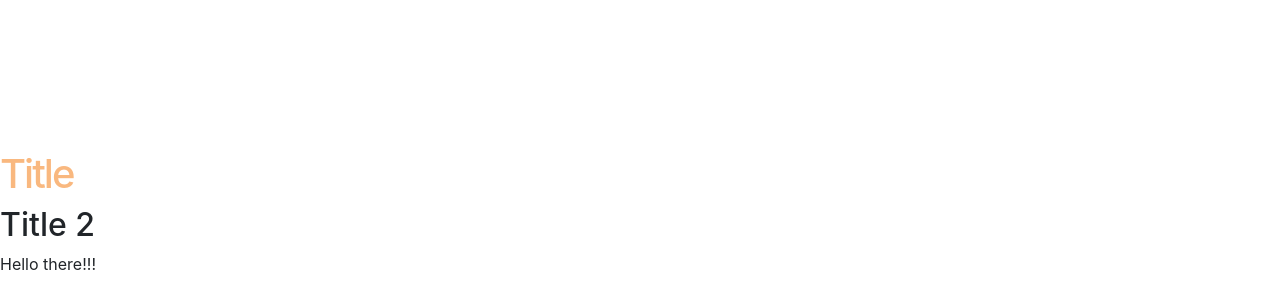
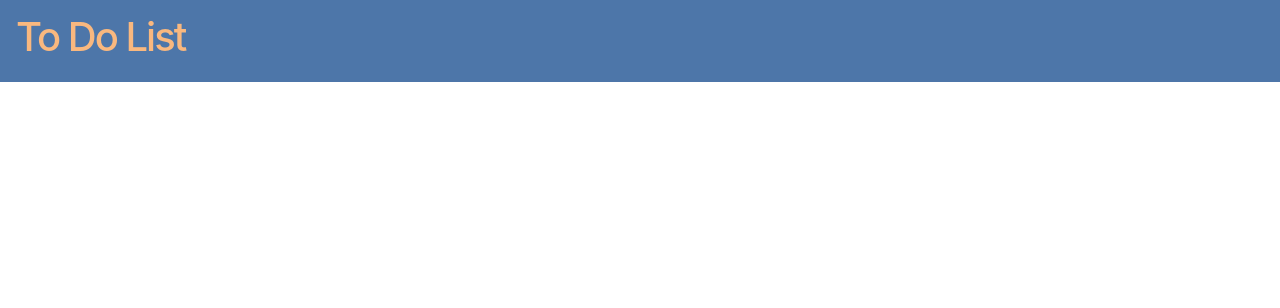
Before and after one commit to dorarad17/todo-app-frontend, a React (Create React App) app: page / in a window 1280 px wide. Shown: the top 308 px of the page. Built offline with nearby package versions, Linux system fonts and the light colour scheme.

Commit message:
added nav component and is working

```diff
--- a/src/App.js
+++ b/src/App.js
@@ -2,14 +2,13 @@ import React from "react";
 import logo from "./logo.svg";
 import "./App.css";
 
-import Header from "./Header";
+import Nav from "./Nav";
 
 class App extends React.Component {
 	render() {
 		return (
 			<div>
-				<Header />
-				<p>Hello there!!!</p>
+				<Nav />
 			</div>
 		);
 	}
--- a/src/Header.js
+++ /dev/null
@@ -1,15 +0,0 @@
-import React from 'react';
-
-
-class Header extends React.Component {
-  render() {
-    return (
-    <div>
-      <h1>Title</h1>
-      <h2>Title 2</h2>
-    </div>
-    );
-  }
-}
-
-export default Header;
--- /dev/null
+++ b/src/Nav.js
@@ -0,0 +1,21 @@
+import React from "react";
+
+class Nav extends React.Component {
+	render() {
+		return (
+			<div>
+				<div className="container">
+					<div>
+						<nav className="navbar fixed-top navbar-expand-md">
+							<a className="navbar-brand" href="">
+								<h1>To Do List</h1>
+							</a>
+						</nav>
+					</div>
+				</div>
+			</div>
+		);
+	}
+}
+
+export default Nav;
```
